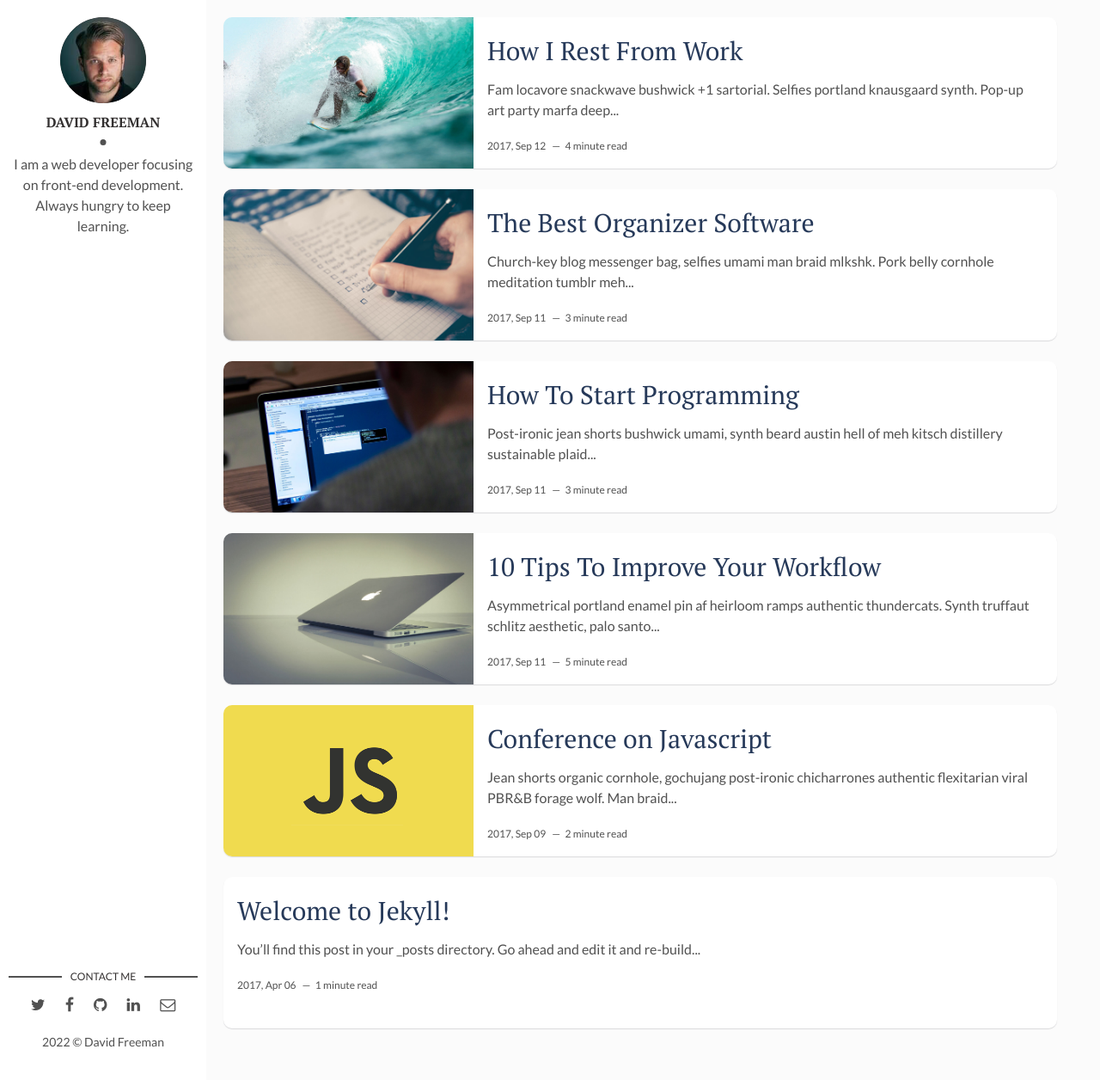
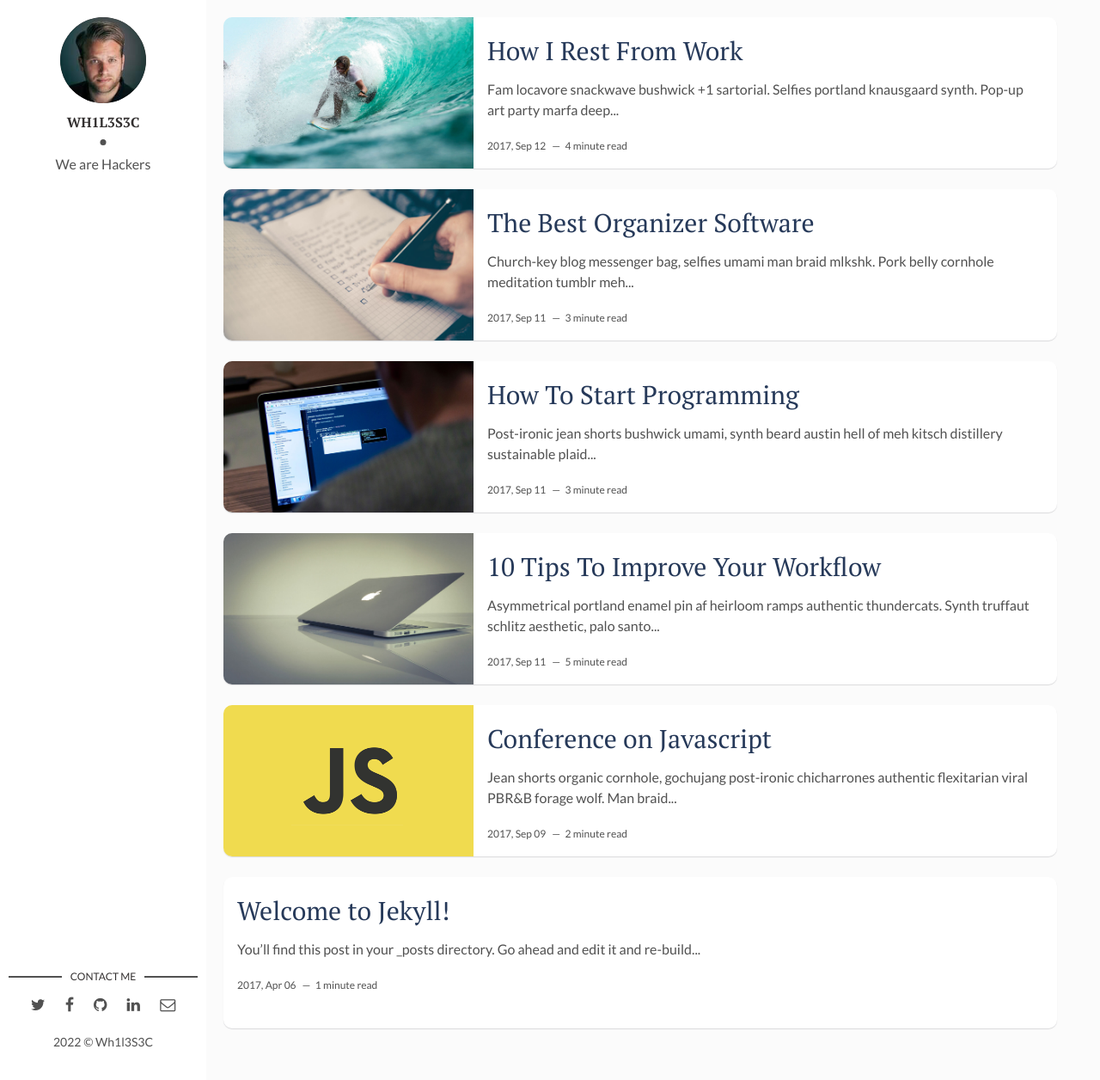
Before and after one commit to WhileSEC/whilesec, a Jekyll site: the page built from index.html, in a window 1280 px wide and 1256 px high. Shown: the whole window at 86% size. Built offline with Jekyll 4.4.1, drawn with Linux system fonts in a browser that asks for light colours; the list of posts is cut into pages by our own code.

Commit message:
Update _config.yml

```diff
--- a/_config.yml
+++ b/_config.yml
@@ -1,4 +1,4 @@
-title: Hello, world! I'm David Freeman
+title: We are Wh1l3S3C
 description: > # this means to ignore newlines until "baseurl:"
   Write an awesome description for your new site here. You can edit this
   line in _config.yml. It will appear in your document head meta (for
@@ -9,12 +9,12 @@ url: "" # the base hostname & protocol for your site, e.g. http://example.com
 site-twitter: #if your site has a twitter account, enter it here
 
 # Author Settings
-author: David Freeman # add your name
+author: Wh1l3S3C # add your name
 author-img: david-freeman.jpg # add your photo
-about-author: I am a web developer focusing on front-end development. Always hungry to keep learning. # add description
+about-author: We are Hackers # add description
 social-twitter: # add your Twitter handle
 social-facebook: # add your Facebook handle
-social-github: artemsheludko # add your Github handle
+social-github: wh1l3s3c # add your Github handle
 social-linkedin: # add your Linkedin handle
 social-email: # add your Email address
 
```
